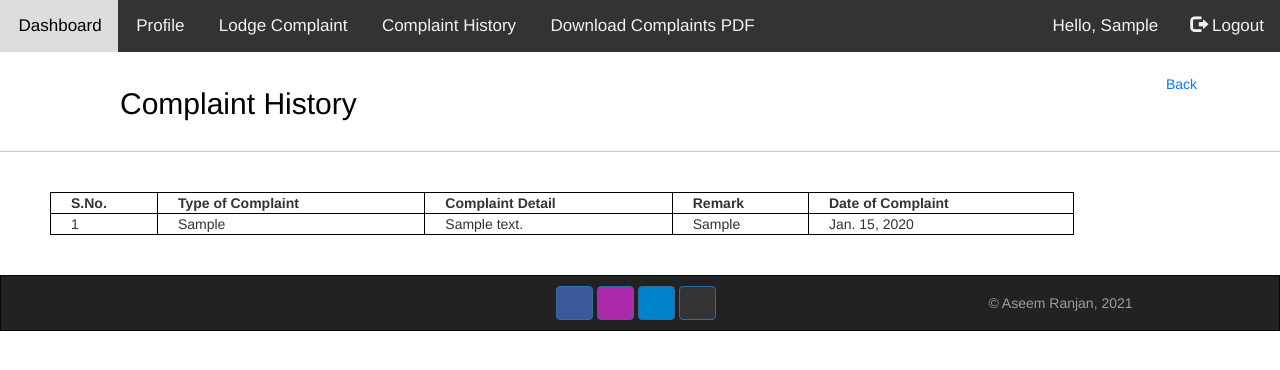
After one commit to aseem0510/Complaint-Management-System, a Django app: page /catalog/ComplaintHistory in a window 1280 px wide. The commit adds this page. Shown: the top 370 px of the page. Run offline with Django 3.2, Linux system fonts and the light colour scheme; a user stored in the database is signed in; tables that the repository leaves empty hold one stand-in row (values such as "Sample post"); some libraries are stand-ins or nearby versions; some web fonts are replaced.

Commit message:
Complaint History done

```diff
--- /dev/null
+++ b/catalog/templates/catalog/ComplaintHistory.html
@@ -0,0 +1,208 @@
+{% extends 'base.html' %}
+
+{% block head %}
+
+    <link rel="stylesheet" href="https://maxcdn.bootstrapcdn.com/bootstrap/4.5.2/css/bootstrap.min.css">
+
+    <link rel="stylesheet" href="https://maxcdn.bootstrapcdn.com/bootstrap/3.3.7/css/bootstrap.min.css">
+    <script src="https://ajax.googleapis.com/ajax/libs/jquery/3.2.1/jquery.min.js"></script>
+    <script src="https://maxcdn.bootstrapcdn.com/bootstrap/3.3.7/js/bootstrap.min.js"></script>
+    <script src="https://code.jquery.com/jquery-3.3.1.min.js"></script>
+
+    <script>
+
+        /* Toggle between adding and removing the "responsive" class to topnav when the user clicks on the icon */
+        function myFunction()
+        {
+            var x = document.getElementById("myTopnav");
+            if (x.className === "topnav")
+            {
+                x.className += " responsive";
+            }
+            else
+            {
+                x.className = "topnav";
+            }
+        }
+
+    </script>
+
+
+{% endblock head%}
+
+
+{% block title %}
+
+    Complaint History
+
+{% endblock title %}
+
+
+{% block style %}
+
+
+    /* Add a black background color to the top navigation */
+    .topnav
+    {
+        background-color: #333;
+        overflow: hidden;
+        margin-right: 0px;
+        margin-left: 0px;
+        margin-top: 0px;
+    }
+
+    /* Style the links inside the navigation bar */
+    .topnav a
+    {
+        float: left;
+        display: block;
+        color: #f2f2f2;
+        text-align: center;
+        padding: 14px 16px;
+        text-decoration: none;
+        font-size: 17px;
+    }
+
+    /* Change the color of links on hover */
+    .topnav a:hover
+    {
+        background-color: #ddd;
+        color: black;
+    }
+
+    /* Add an active class to highlight the current page */
+    .topnav a.active
+    {
+        background-color: #4caf50;
+        color: white;
+    }
+
+    /* Hide the link that should open and close the topnav on small screens */
+    .topnav .icon
+    {
+        display: none;
+    }
+
+    /* When the screen is less than 600 pixels wide, hide all links, except for the first one ("Home"). Show the link that contains should open and close the topnav (.icon) */
+    @media screen and (max-width: 600px)
+    {
+        .topnav a:not(:first-child)
+        {
+            display: none;
+        }
+        .topnav a.icon
+        {
+            float: right;
+            display: block;
+        }
+    }
+
+    /* The "responsive" class is added to the topnav with JavaScript when the user clicks on the icon. This class makes the topnav look good on small screens (display the links vertically instead of horizontally) */
+    @media screen and (max-width: 600px)
+    {
+        .topnav.responsive
+        {
+            position: relative;
+        }
+        .topnav.responsive a.icon
+        {
+            position: absolute;
+            right: 0;
+            top: 0;
+        }
+
+        .topnav.responsive a
+        {
+            float: none;
+            display: block;
+            text-align: left;
+        }
+    }
+
+
+    /* Very Very Important */
+    .navbar-text
+    {
+        margin-top: 0px;
+        margin-bottom: 0px;
+        margin-right: 0px;
+        margin-left: 0px;
+    }
+
+
+    .navbar-right
+    {
+        float: right!important;
+        margin-right: 0px;
+    }
+
+    table, th, td {
+        border:1px solid black;
+        padding-left: 20px;
+        margin-left: 50px;
+        margin-bottom: 40px;
+        margin-top: 40px;
+      }
+
+{% endblock style %}
+
+
+{% block body %}
+
+    {% include 'catalog/navbar.html' %}
+
+    <div class="container pt-4">
+
+        <div class="container">
+
+            <ul>
+
+                <li class="nav pull-left">
+                    <h2 style="color:black"><a href="/catalog/dashboard" style="color:rgb(0, 0, 0)">Complaint History</a></h2>
+                </li>
+
+                <li class="nav pull-right">
+                    <div class="mr-10">
+                    </div>
+                </li>
+
+                <li class="nav pull-right">
+                    <a href="/catalog/dashboard" class="btn btn-outline-primary" role="button">Back</a>
+                </li>
+
+            </ul>
+
+        </div>
+
+    </div>
+
+    <hr />
+
+    <table style="width:80%">
+
+        <tr>
+            <th>S.No.</th>
+            <th>Type of Complaint</th>
+            <th>Complaint Detail</th>
+            <th>Remark</th>
+            <th>Date of Complaint</th>
+        </tr>
+
+        {% for key, value in d.items %}
+
+            <tr>
+                <td>{{forloop.counter}}</td>
+                <td>{{value.typeOfComplaint}}</td>
+                <td>{{value.complaintDetail}}</td>
+                <td>{{value.remark}}</td>
+                <td>{{value.complaintDate}}</td>
+
+            </tr>
+
+
+        {% endfor %}
+
+    </table>
+
+
+{% endblock body %}
--- a/catalog/templates/catalog/navbar.html
+++ b/catalog/templates/catalog/navbar.html
@@ -35,7 +35,7 @@
     </a>
 
 
-    <a href="#">
+    <a href="/catalog/ComplaintHistory">
         <i class="fs-4 bi-people"></i> <span class="ms-1 d-none d-sm-inline">Complaint History</span>
     </a>
 
--- a/catalog/urls.py
+++ b/catalog/urls.py
@@ -7,4 +7,5 @@ urlpatterns = [
     # path("changePassword", views.changePassword, name="changePassword"),
     path("profile", views.profile, name="profile"),
     path("NewComplaint", views.NewComplaint, name="NewComplaint"),
+    path("ComplaintHistory", views.ComplaintHistory, name="ComplaintHistory"),
 ]
--- a/catalog/views.py
+++ b/catalog/views.py
@@ -7,6 +7,8 @@ from django.contrib.auth.models import User
 from django.contrib.auth import authenticate
 
 from catalog.models import UserInfo, ComplaintDetail
+
+from collections import defaultdict
 
 # Create your views here.
 
@@ -119,7 +121,32 @@ def NewComplaint(request):
         comp = ComplaintDetail(typeOfComplaint=typeOfComplaint, complaintDetail=complaintDetail, user_Key=temp)
         comp.save()
 
-        return redirect("/catalog/dashboard")
+        messages.success(request, "Complaint Submitted!!")
+
+        return redirect("/catalog/NewComplaint")
 
     else:
         return render(request, "catalog/NewComplaint.html")
+
+
+def ComplaintHistory(request):
+
+    temp = request.user
+
+    comp = ComplaintDetail.objects.filter(user_Key=temp).all()
+
+    d = dict()
+    for i in comp:
+
+        lst = [i.typeOfComplaint, i.complaintDetail, i.remark, i.complaintDate.date()]
+
+        temp = dict()
+        temp["typeOfComplaint"] = i.typeOfComplaint
+        temp["complaintDetail"] = i.complaintDetail
+        temp["remark"] = i.remark
+        temp["complaintDate"] = i.complaintDate.date()
+
+        d[i.id] = temp
+
+
+    return render(request, "catalog/ComplaintHistory.html", {"d":d})
```
